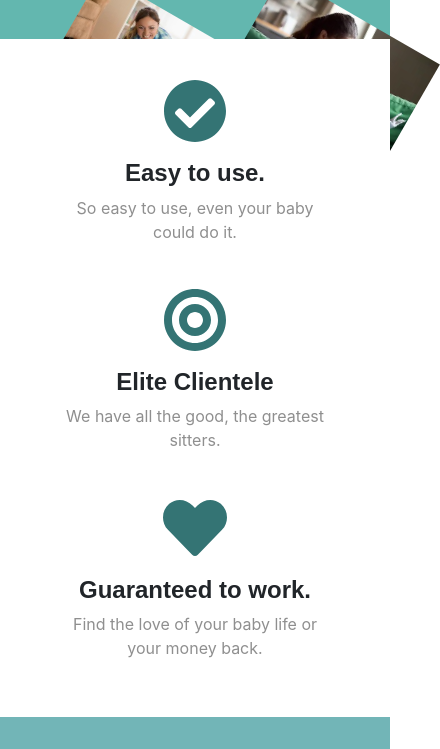
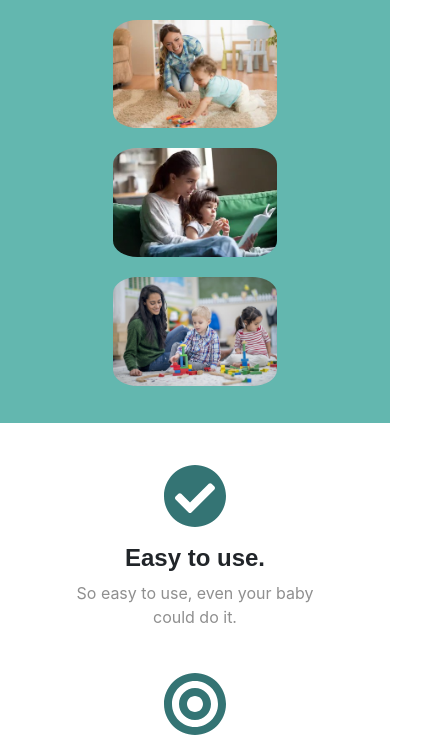
Before and after one commit to JubairRafi/web, a plain HTML site: page sitmee/index.html in a window 390 px wide. Shown: the part 722-1471 px from the top of the page, 440 px wide, since content can reach past the window. Drawn offline with nearby package versions, Linux system fonts and the light colour scheme.

Commit message:
css media query in title section

```diff
--- a/sitmee/css/styles.css
+++ b/sitmee/css/styles.css
@@ -48,18 +48,57 @@ h1{
 
 .title-image{
   width: 60%;
+  border-radius: 7%;
   transform: rotate(30deg);
   position: absolute;
   right: 35%;
-  top: 40%;
+  top: 50%;
 }
 
 .title-image1{
   width: 60%;
+  border-radius: 7%;
   transform: rotate(30deg);
   position: absolute;
   left: 65%;
-  top: 70%;
+  top: 80%;
+}
+
+.title-image2{
+  width: 60%;
+  border-radius: 7%;
+  transform: rotate(30deg);
+  position: absolute;
+  left: 60%;
+}
+
+@media (max-width: 1140px){
+  .title-image{
+    border-radius: 15%;
+    transform: rotate(0deg);
+    position: static;
+    margin: 10px;
+  }
+
+  .title-image1{
+
+    border-radius: 15%;
+    transform: rotate(0deg);
+    position: static;
+    margin: 10px;
+  }
+
+  .title-image2{
+
+    border-radius: 15%;
+    transform: rotate(0deg);
+    position: static;
+    margin: 10px;
+  }
+  #title{
+    text-align: center;
+  }
+
 }
 
 /* features */
--- a/sitmee/index.html
+++ b/sitmee/index.html
@@ -64,6 +64,7 @@
         <div class="col-lg-6">
           <img class="title-image" src="images/baby.jpg" alt="baby_sitting">
           <img class="title-image1" src="images/baby1.jpg" alt="baby_sitting">
+          <img class="title-image2" src="images/baby3.jpg" alt="baby_sitting">
         </div>
 
       </div>
@@ -106,8 +107,8 @@
       <div class="carousel-inner">
 
         <div class="carousel-item active">
-          <h2 class="testimonial-text"><strong>I no longer have to worry for my baby love. I've found the hgreatest women on sitmee. cute.</strong></h2>
-          <img class="testimonial-image" src="images/baby2.jpg" alt="baby-profile">
+          <h2 class="testimonial-text"><strong>I no longer have to worry for my baby love. I've found the greatest women on sitmee. cute.</strong></h2>
+          <img class="testimonial-image" src="images/lady-img.jpg" alt="lady-profile">
           <em>Pebbles, New York</em>
         </div>
 
```
Also changed, not shown: sitmee/images/baby3.jpg (added).
